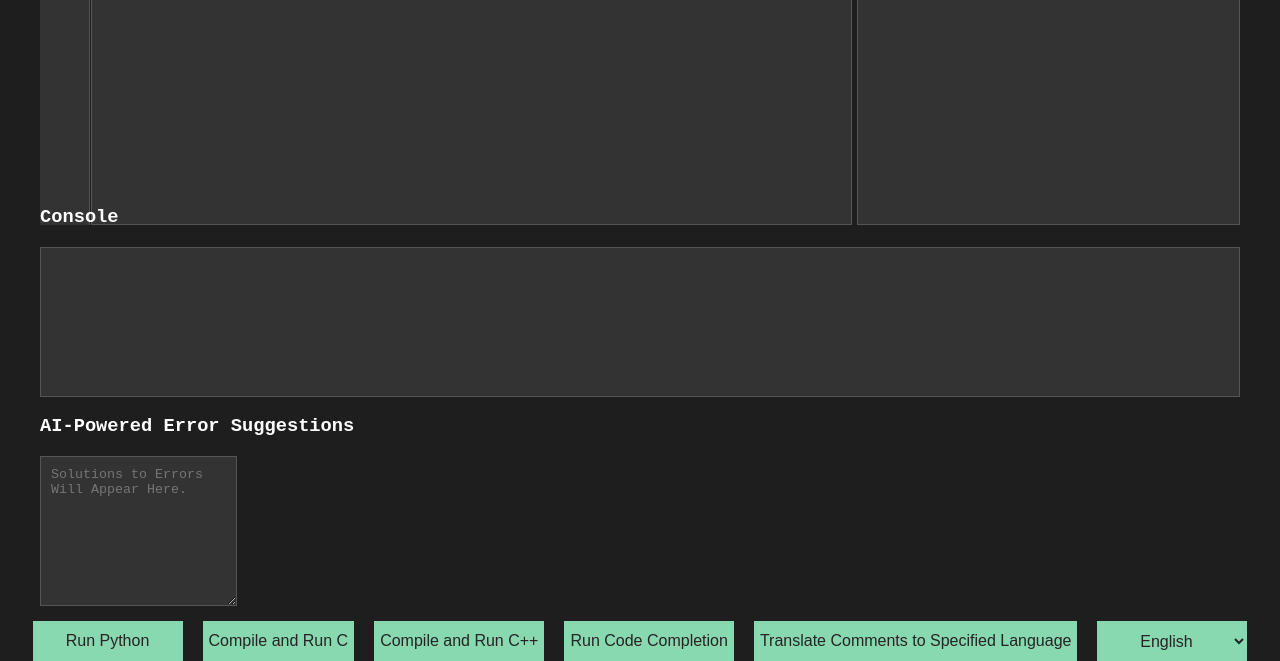
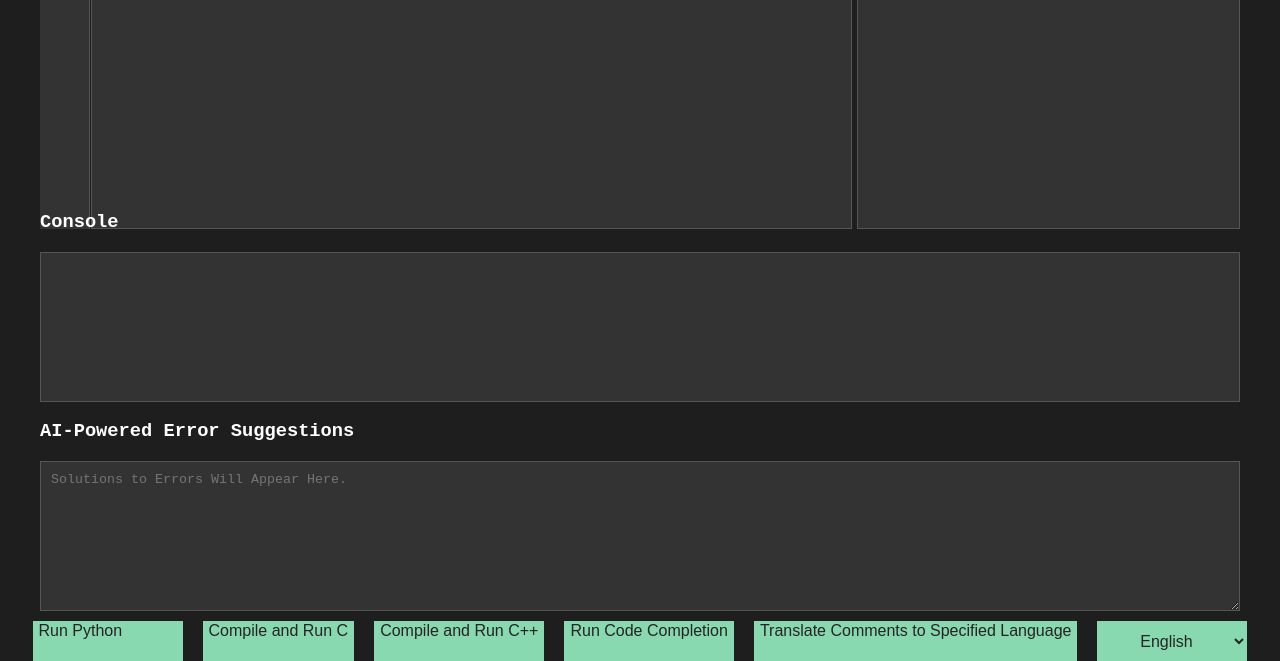
Before and after one commit to Fardin-E/distributedProject, a website: page client/index.html in a window 1280 px wide. Shown: the part 139-800 px from the top of the page. Drawn offline with nearby package versions, Linux system fonts and the light colour scheme; no server answers.

Commit message:
pushing positivity

```diff
--- a/client/index.html
+++ b/client/index.html
@@ -24,7 +24,7 @@
         <h3>Console</h3>
         <div id="output"></div>
     </div>
-    <div id="console">
+    <div id="aiConsole">
         <h3>AI-Powered Error Suggestions</h3>
         <textarea readonly id="codeCompletionResult" placeholder="Solutions to Errors Will Appear Here."></textarea>
     </div>
--- a/client/styles.css
+++ b/client/styles.css
@@ -92,13 +92,14 @@ button, #languageDropdown {
     cursor: pointer;
     min-width: 150px;
     min-height: 40px;
+    display:flex;
 }
 
 #languageDropdown{
     text-align: center;
 }
 
-#output {
+#output, #codeCompletionResult {
     font-family: 'Courier New', monospace;
     background-color: #333;
     color: #fff;
@@ -108,23 +109,17 @@ button, #languageDropdown {
     min-height: 150px;
     box-sizing: border-box;
     border: 1px solid #555;
+    display:flex;
 }
 
-#codeCompletionResult {
-    font-family: 'Courier New', monospace;
-    background-color: #333;
-    color: #fff;
-    padding: 10px;
-    overflow-y: scroll;
-    height: auto;
-    min-height: 150px;
-    box-sizing: border-box;
-    border: 1px solid #555;
+
+#console, #aiConsole  {
+    margin-right: 40px;
+    margin-left: 40px;
 }
 
-#console {
-    margin-right: 40px;
-    margin-left: 40px;
+#codeCompletionResult{
+    width: 100%;
 }
 
 #languageTranslationOutput {
```
Also changed, not shown: 1 other file.
